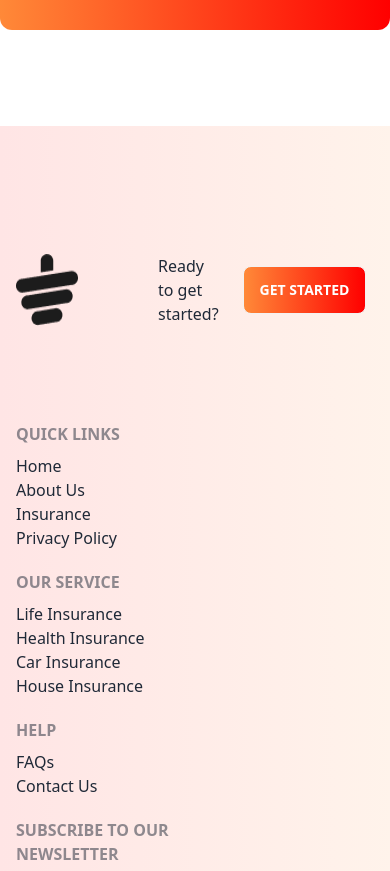
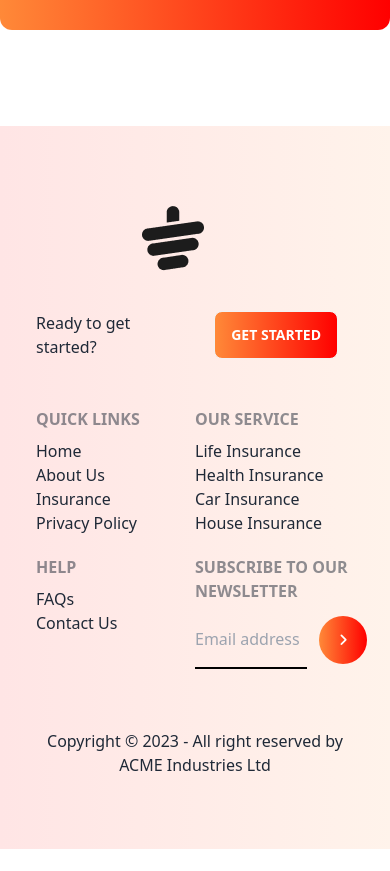
Before and after one commit to AvishekChy77/Tea-House-with-DaisyUI, a plain HTML site: page index.html in a window 390 px wide. Shown: the part 6120-6991 px from the top of the page. After the commit the page ends 6969 px from the top, so only its background shows below. Drawn offline with nearby package versions, Linux system fonts and the light colour scheme.

Commit message:
fixed some issues with footer responsiveness

```diff
--- a/index.html
+++ b/index.html
@@ -213,7 +213,13 @@
               injected humour, or randomised words which don't look even
               slightly believable.
             </p>
-            <button class="btn btn-primary">Show All</button>
+            <div class="bg-white w-fit rounded-lg">
+              <button
+                class="btn bg-gradient-to-r from-[#FF8938] to-[#F00] text-transparent bg-clip-text"
+              >
+                Show All
+              </button>
+            </div>
           </div>
         </div>
         <!-- review container -->
@@ -278,9 +284,13 @@
       </section>
     </main>
     <!-- footer -->
-    <footer class="px-4 lg:px-44 py-8 bg-gradient-to-r from-ft1 to-ft2">
-      <div class="flex gap-20 justify-between my-24">
-        <img class="max-w-full" src="./images/cup.png" alt="" srcset="" />
+    <footer class="px-9 lg:px-44 py-8 bg-gradient-to-r from-ft1 to-ft2">
+      <div
+        class="flex items-center flex-col md:flex-row gap-10 justify-between my-12 md:my-24"
+      >
+        <div class="w-1/3">
+          <img class="max-w-full" src="./images/cup.png" alt="" srcset="" />
+        </div>
         <p class="flex items-center">
           <span>Ready to get started?</span>
           <button
@@ -290,7 +300,7 @@
           </button>
         </p>
       </div>
-      <div class="grid grid-cols-1 md:grid-cols-2 lg:grid-cols-4">
+      <div class="grid grid-cols-2 lg:grid-cols-4">
         <div class="flex flex-col mb-5">
           <span class="footer-title">Quick Links</span>
           <a class="link link-hover">Home</a>
@@ -317,7 +327,7 @@
               <input
                 type="text"
                 placeholder="Email address"
-                class="py-4 w-48 mr-3 bg-transparent border-b-2 border-black outline-none"
+                class="py-4 w-28 md:w-48 mr-3 bg-transparent border-b-2 border-black outline-none"
               />
               <button
                 class="btn text-white border-none btn-circle bg-gradient-to-r from-[#FF8938] to-[#F00]"
```
